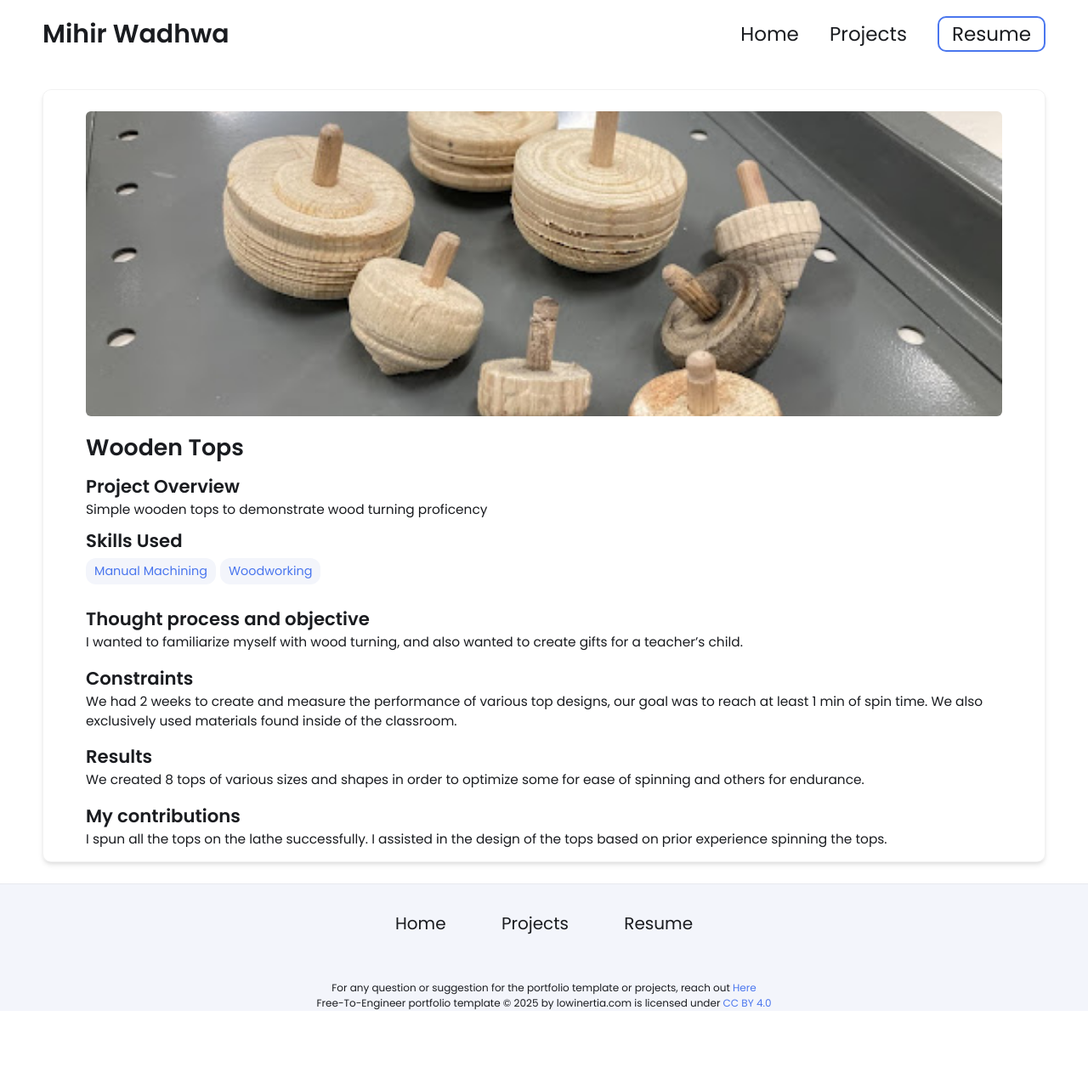
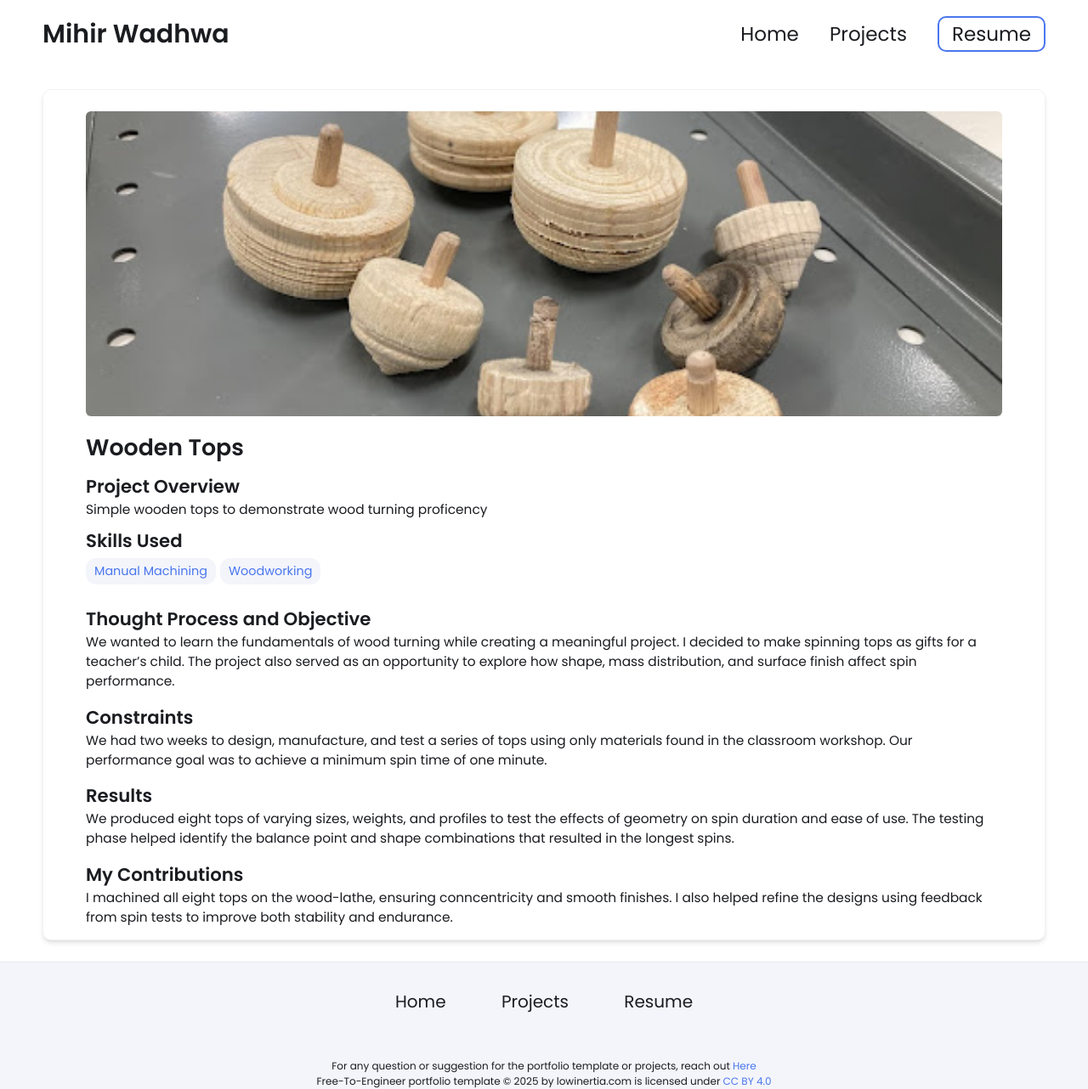
Before and after one commit to mihirwadhwa27/mihirwadhwa27.github.io, a Jekyll site: the page built from _projects/Wooden-Tops/index.md, in a window 1280 px wide. Shown: the whole page at 85% size. Built offline with Jekyll 4.4.1, drawn with Linux system fonts in a browser that asks for light colours; before the commit the page ends 1190 px from its top, so only the background shows below that.

Commit message:
Update index.md

```diff
--- a/_projects/Wooden-Tops/index.md
+++ b/_projects/Wooden-Tops/index.md
@@ -7,11 +7,11 @@ skills:
 - Woodworking
 main-image: /Top collection.jpg
 ---
-## Thought process and objective
-I wanted to familiarize myself with wood turning, and also wanted to create gifts for a teacher's child.
+## Thought Process and Objective
+We wanted to learn the fundamentals of wood turning while creating a meaningful project. I decided to make spinning tops as gifts for a teacher’s child. The project also served as an opportunity to explore how shape, mass distribution, and surface finish affect spin performance.
 ## Constraints
-We had 2 weeks to create and measure the performance of various top designs, our goal was to reach at least 1 min of spin time. We also exclusively used materials found inside of the classroom.
+We had two weeks to design, manufacture, and test a series of tops using only materials found in the classroom workshop. Our performance goal was to achieve a minimum spin time of one minute.
 ## Results
-We created 8 tops of various sizes and shapes in order to optimize some for ease of spinning and others for endurance.
-## My contributions
-I spun all the tops on the lathe successfully. I assisted in the design of the tops based on prior experience spinning the tops.
+We produced eight tops of varying sizes, weights, and profiles to test the effects of geometry on spin duration and ease of use. The testing phase helped identify the balance point and shape combinations that resulted in the longest spins.
+## My Contributions
+I machined all eight tops on the wood-lathe, ensuring conncentricity and smooth finishes. I also helped refine the designs using feedback from spin tests to improve both stability and endurance.
```
